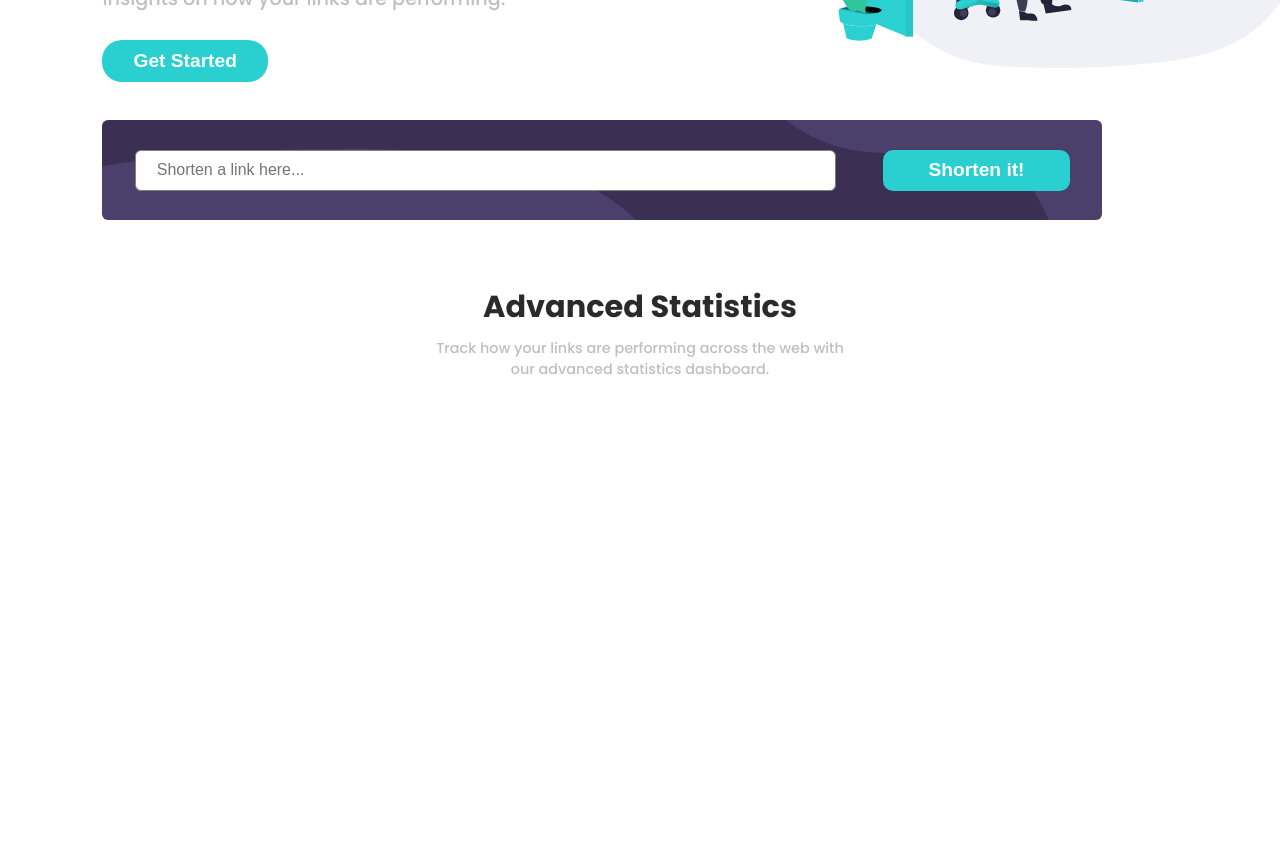
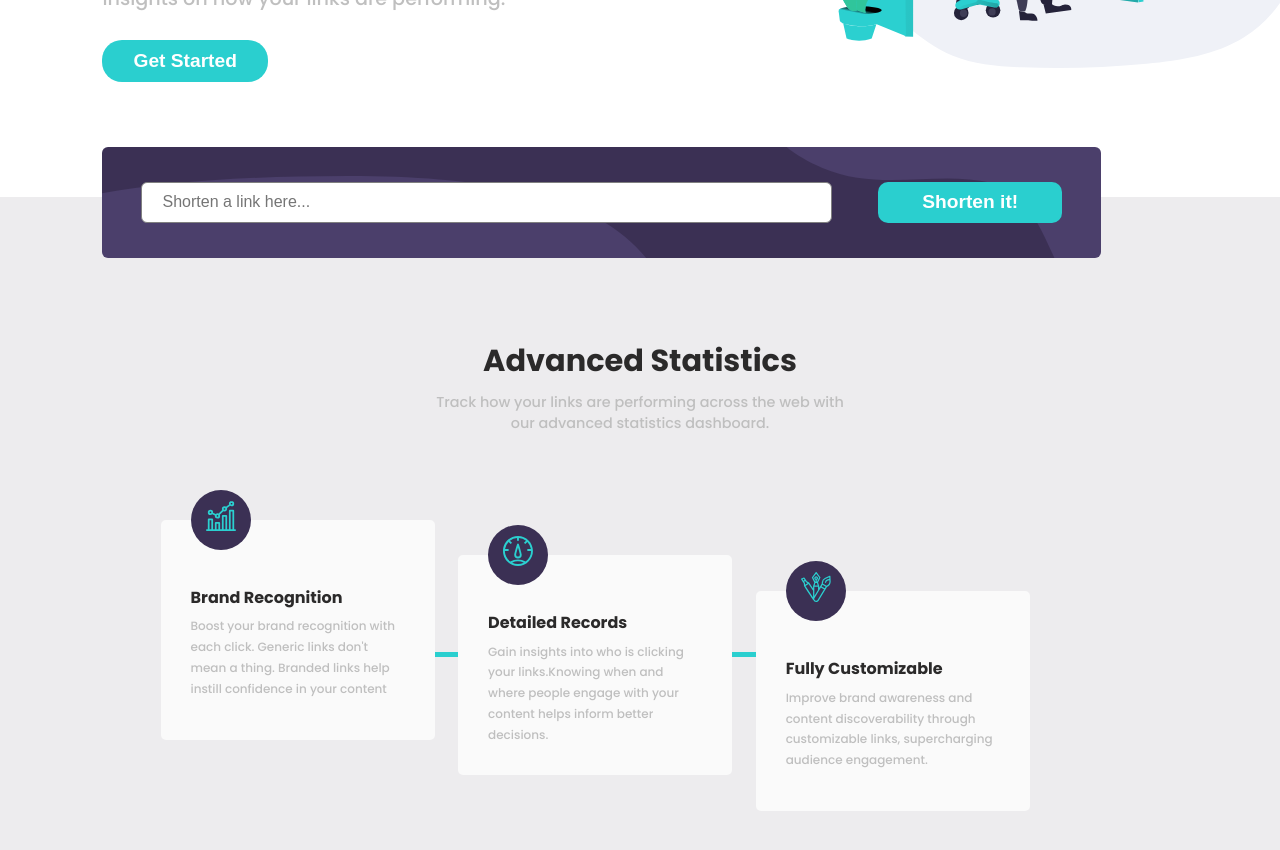
Before and after one commit to rjcrter11/URL-shortening-API-landing-page, a React (Create React App) app in the folder url-shortener/: page / in a window 1280 px wide. Shown: the part 400-1250 px from the top of the page. Before the commit the page ends 844 px from the top, so only its background shows below. Built offline with nearby package versions, Linux system fonts and the light colour scheme.

Commit message:
styles cards

```diff
--- a/url-shortener/src/App.js
+++ b/url-shortener/src/App.js
@@ -3,7 +3,6 @@ import './App.css';
 import Navbar from './components/Navbar/Navbar';
 import ActionCall from './components/ActionCall/ActionCall';
 import LinkForm from './components/LinkForm/LinkForm';
-import Cards from './components/Cards/Cards';
 
 
 function App() {
@@ -12,7 +11,6 @@ function App() {
       <Navbar />
       <ActionCall />
       <LinkForm />
-      <Cards />
     </div>
   );
 }
--- a/url-shortener/src/components/Cards/Cards.jsx
+++ b/url-shortener/src/components/Cards/Cards.jsx
@@ -28,12 +28,29 @@ const Cards = () => {
     ])
 
     return (
-        <div className='cards-container' >
-            <div className='cards-wrapper' >
-                <h2>Advanced Statistics</h2>
-                <p>Track how your links are performing across the web with <br />
+        <div className='cards' >
+            <div className='cards-container' >
+                <div className='cards-wrapper' >
+                    <h2>Advanced Statistics</h2>
+                    <p>Track how your links are performing across the web with <br />
                 our advanced statistics dashboard.
             </p>
+                </div>
+            </div>
+            <div className='cards-content' >
+                {cards.map((card) => {
+                    return (
+                        <div className='card' key={card.id} >
+                            <div className='card-icon' >
+                                <img src={card.icon} alt='icon' />
+                            </div>
+                            <p className='card-title' > {card.title} </p>
+                            <p className='card-text' > {card.text} </p>
+
+                        </div>
+                    )
+                })}
+                <div className='card-connector' ></div>
             </div>
         </div>
     )
--- a/url-shortener/src/components/Cards/Cards.scss
+++ b/url-shortener/src/components/Cards/Cards.scss
@@ -1,13 +1,20 @@
 $Gray: hsl(0, 0%, 75%);
 $hoverBlack: rgb(43, 42, 42);
+$DarkViolet: hsl(257, 27%, 26%);
+$Cyan: hsl(180, 66%, 49%);
+
+.cards {
+
 
     .cards-container {
-    padding: 5% 0;
+        padding: 3% 0;
         display: flex;
         justify-content: center;
 
+
         .cards-wrapper {
         text-align: center;
+        margin-top: 8%;
 
             h2 {
                 font-size: 1.9rem;
@@ -20,3 +27,78 @@ $hoverBlack: rgb(43, 42, 42);
             }
         }
     }
+
+    .cards-content {
+        display: flex;
+        justify-content: center;
+        padding-right: 7%;
+
+
+        .card-connector {
+            content: '';
+            z-index: 0;
+            position: absolute;
+            background-color: $Cyan;
+            height: 5px;
+            min-width: 500px;
+            margin-top: 180px;
+
+        }
+
+
+        .card {
+            z-index: 1;
+            width: 23%;
+            height: 220px;
+            padding: 3% 2.5% 0 2.5%;
+            border-radius: 5px;
+            position: relative;
+            margin: 4% 1% 4% 1%;
+            display: flex;
+            flex-direction: column;
+            justify-content: center;
+            background-color: rgb(250, 250, 250);
+
+            .card-title {
+                font-weight: 700;
+                color: $hoverBlack;
+                font-size: 1rem;
+                margin-bottom: 3%;
+            }
+
+            .card-text {
+                color: $Gray;
+                font-weight: 500;
+                font-size: .75rem;
+                line-height: 1.3rem;
+                margin-bottom: 5%;
+            }
+
+            .card-icon {
+
+                border-radius: 50%;
+                width: 60px;
+                height: 60px;
+                position: absolute;
+                text-align: center;
+                top: -30px;
+                padding-top: 4%;
+                background-color: $DarkViolet;
+
+                img {
+                    width: 30px;
+                    height: 30px;
+                }
+            }
+
+            &:nth-child(2) {
+                margin-top: 7%;
+            }
+
+            &:nth-child(3) {
+                margin-top: 10%;
+            }
+        }
+
+    }
+}
--- a/url-shortener/src/components/LinkForm/LinkForm.js
+++ b/url-shortener/src/components/LinkForm/LinkForm.js
@@ -1,6 +1,7 @@
 import React from 'react';
 
 import './LinkForm.scss'
+import Cards from '../Cards/Cards';
 
 const LinkForm = () => {
     return (
@@ -9,10 +10,10 @@ const LinkForm = () => {
             <div className='link-form-container' >
                 <form>
                     <input placeholder='Shorten a link here...' />
-
                 </form>
                 <button>Shorten it!</button>
             </div>
+            <Cards />
         </div>
 
     )
--- a/url-shortener/src/components/LinkForm/LinkForm.scss
+++ b/url-shortener/src/components/LinkForm/LinkForm.scss
@@ -1,16 +1,22 @@
 $Cyan: hsl(180, 66%, 49%);
 $DarkViolet: hsl(257, 27%, 26%);
+$GrayishViolet: hsl(257, 7%, 63%);
+$Gray: hsl(0, 0%, 75%);
+
+.link-wrapper {
+    width: 100%;
+    margin: 0 auto;
+    background-color: lighten($GrayishViolet, 30%);
+    margin-top: 6%;
+    position: relative;
 
 
-.link-wrapper {
-    width: 84%;
-    margin: 0 auto;
-    display: flex;
-
 .link-form-container {
-
+    position: absolute;
+    top: -50px;
+    left: 8%;
     padding: 2.75% 3%;
-    width: 93%;
+    width: 78%;
     display: flex;
     justify-content: space-between;
     background-image: url('../../assets/bg-shorten-desktop.svg');
```
Lines whose indentation alone changed are shown as unchanged.
